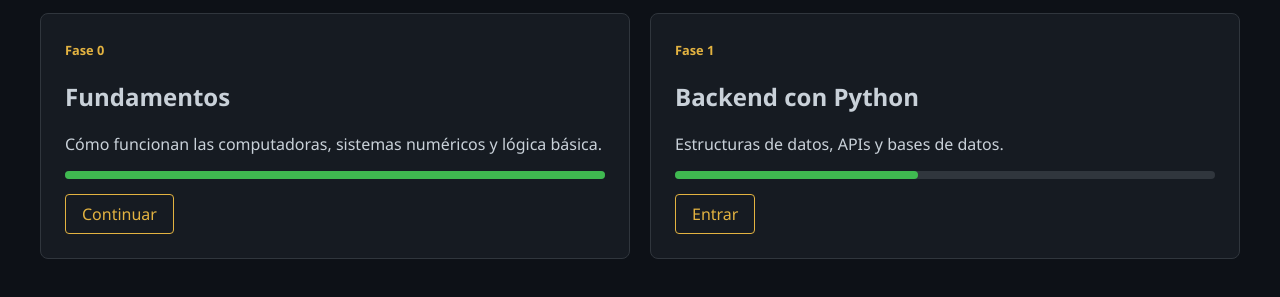
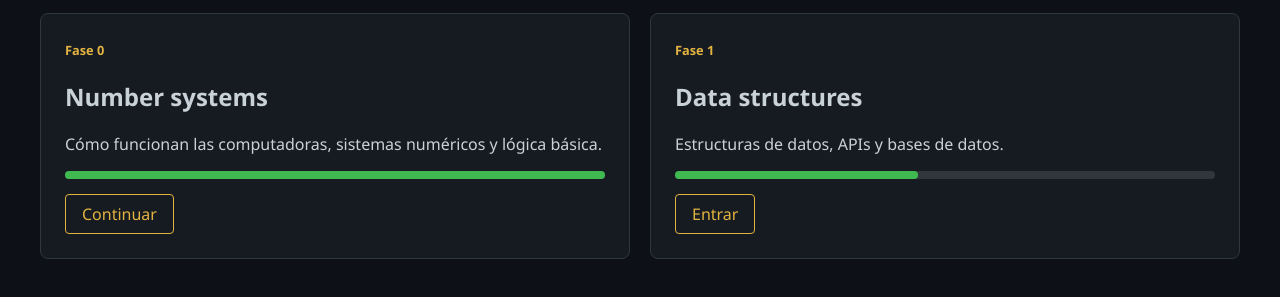
Before and after one commit to FernandoPerulles/programming-concepts, a plain HTML site: page index.html in a window 1280 px wide. Shown: the part 151-448 px from the top of the page. Drawn offline with Linux system fonts and the light colour scheme.

Commit message:
Update course titles and links in index.html

```diff
--- a/index.html
+++ b/index.html
@@ -13,7 +13,7 @@
     <main class="dashboard-grid">
         <article class="card completed">
             <span class="phase-tag">Fase 0</span>
-            <h2>Fundamentos</h2>
+            <h2>Number systems</h2>
             <p>Cómo funcionan las computadoras, sistemas numéricos y lógica básica.</p>
             <div class="progress-bar"><div class="fill" style="width: 100%;"></div></div>
             <a href="number-systems.html" class="btn">Continuar</a>
@@ -21,10 +21,10 @@
 
         <article class="card active">
             <span class="phase-tag">Fase 1</span>
-            <h2>Backend con Python</h2>
+            <h2>Data structures</h2>
             <p>Estructuras de datos, APIs y bases de datos.</p>
             <div class="progress-bar"><div class="fill" style="width: 45%;"></div></div>
-            <a href="python.html" class="btn">Entrar</a>
+            <a href="data-structures.html" class="btn">Entrar</a>
         </article>
     </main>
 </body>
```
